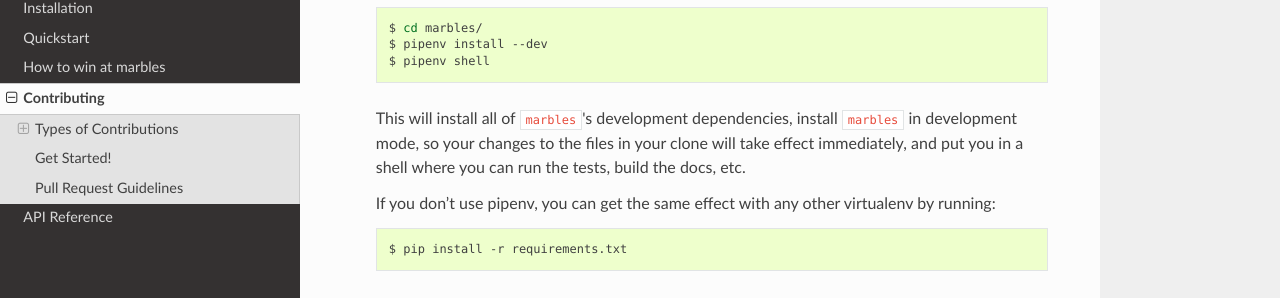
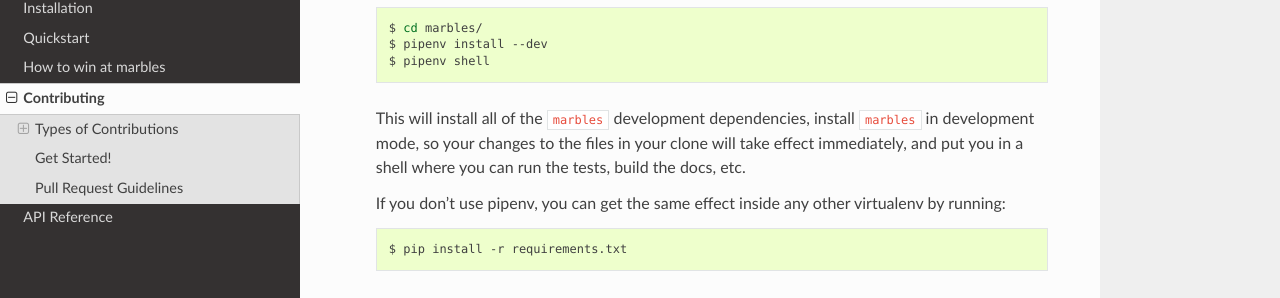
Before and after one commit to twosigma/marbles, a Sphinx documentation site: the page built from docs/contributing.rst, in a window 1280 px wide and 900 px high, scrolled down 1734 px. Shown: the part 149-447 px from the top of the window. Built offline with Sphinx 7.4.7 and the Read the Docs theme 2.0.0, drawn with Linux system fonts in a browser that asks for light colours; the version number is read from the project's files by our own code.

Commit message:
CR comments

```diff
--- a/docs/contributing.rst
+++ b/docs/contributing.rst
@@ -97,13 +97,13 @@ Ready to contribute? Here's how to set up marbles for local development.
     $ pipenv install --dev
     $ pipenv shell
 
-   This will install all of ``marbles``\'s development dependencies,
+   This will install all of the ``marbles`` development dependencies,
    install ``marbles`` in development mode, so your changes to the
    files in your clone will take effect immediately, and put you in a
    shell where you can run the tests, build the docs, etc.
 
-   If you don't use pipenv, you can get the same effect with any other
-   virtualenv by running::
+   If you don't use pipenv, you can get the same effect inside any
+   other virtualenv by running::
 
     $ pip install -r requirements.txt
 
```
